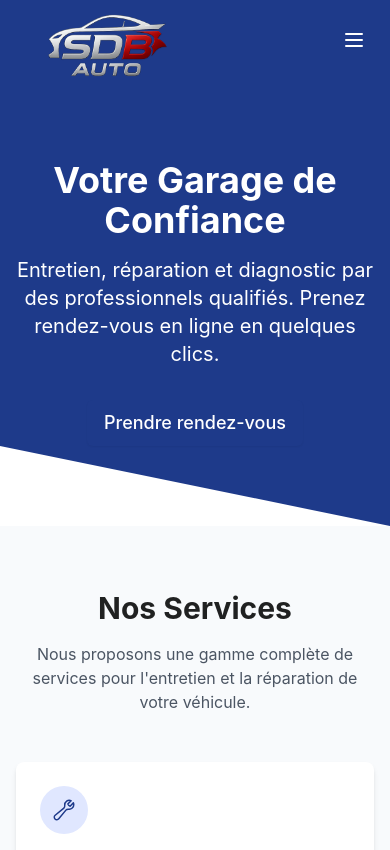
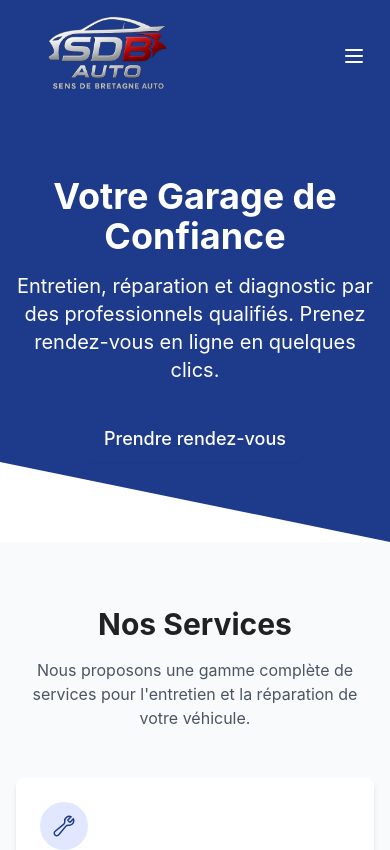
Before and after one commit to aminebacha35/sdb-front, a Vue app: page / in a window 390 px wide. Shown: the top 850 px of the page. Built offline with nearby package versions, Linux system fonts and the light colour scheme.

Commit message:
amelioration de la visibilité du logo sur pc et mobile

```diff
--- a/src/components/layout/NavBar.vue
+++ b/src/components/layout/NavBar.vue
@@ -18,12 +18,12 @@ function toggleMobileMenu() {
 </script>
 
 <template>
-  <nav class="bg-primary-700 shadow-md">
+  <nav class="bg-primary-700 shadow-md pt-4">
     <div class="max-w-7xl mx-auto px-4 sm:px-6 lg:px-8">
       <div class="relative flex items-center justify-center h-20">
         <div class="absolute left-0 flex items-center">
           <router-link to="/" class="text-white font-bold text-xl">
-            <img src="/sdb.auto.centre.png" class="w-40 ml-3 mt-7" />
+            <img src="/sdb.auto.centre.png" class="w-40 ml-3" />
           </router-link>
         </div>
 
```
